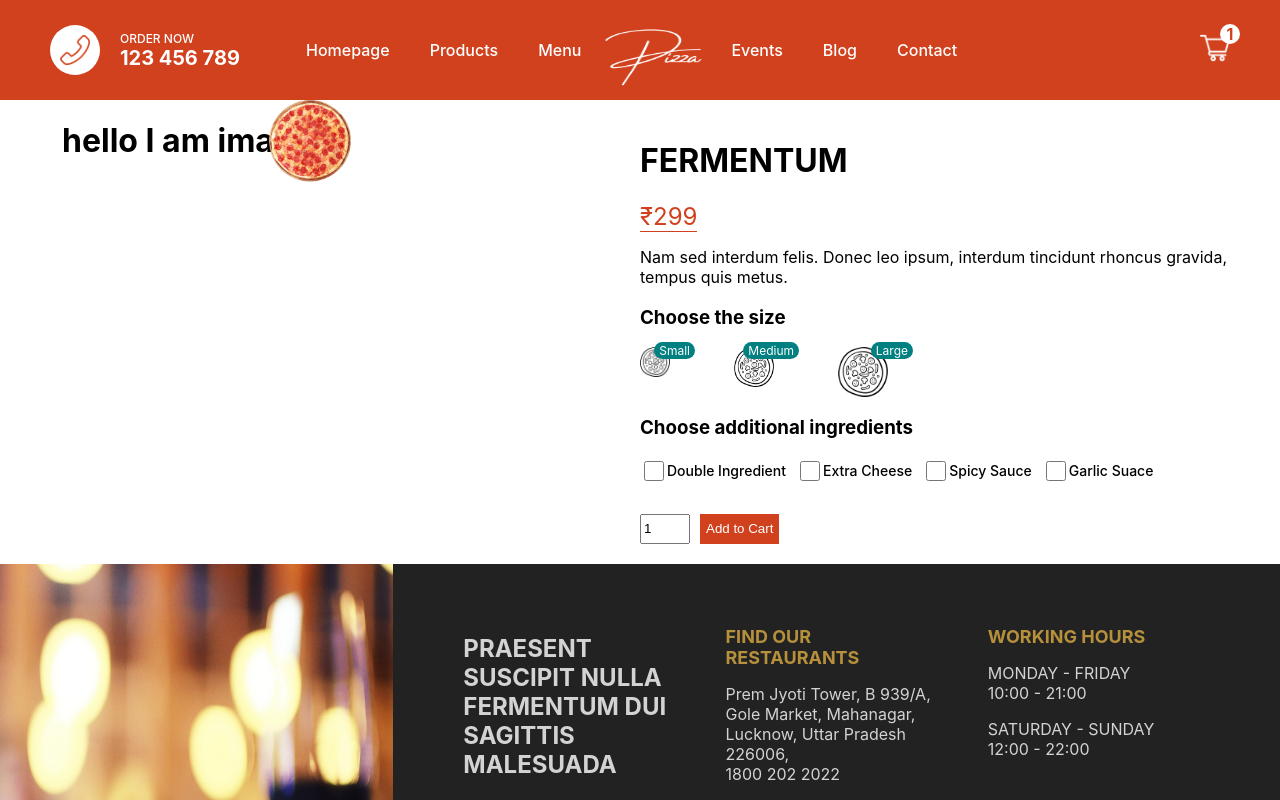
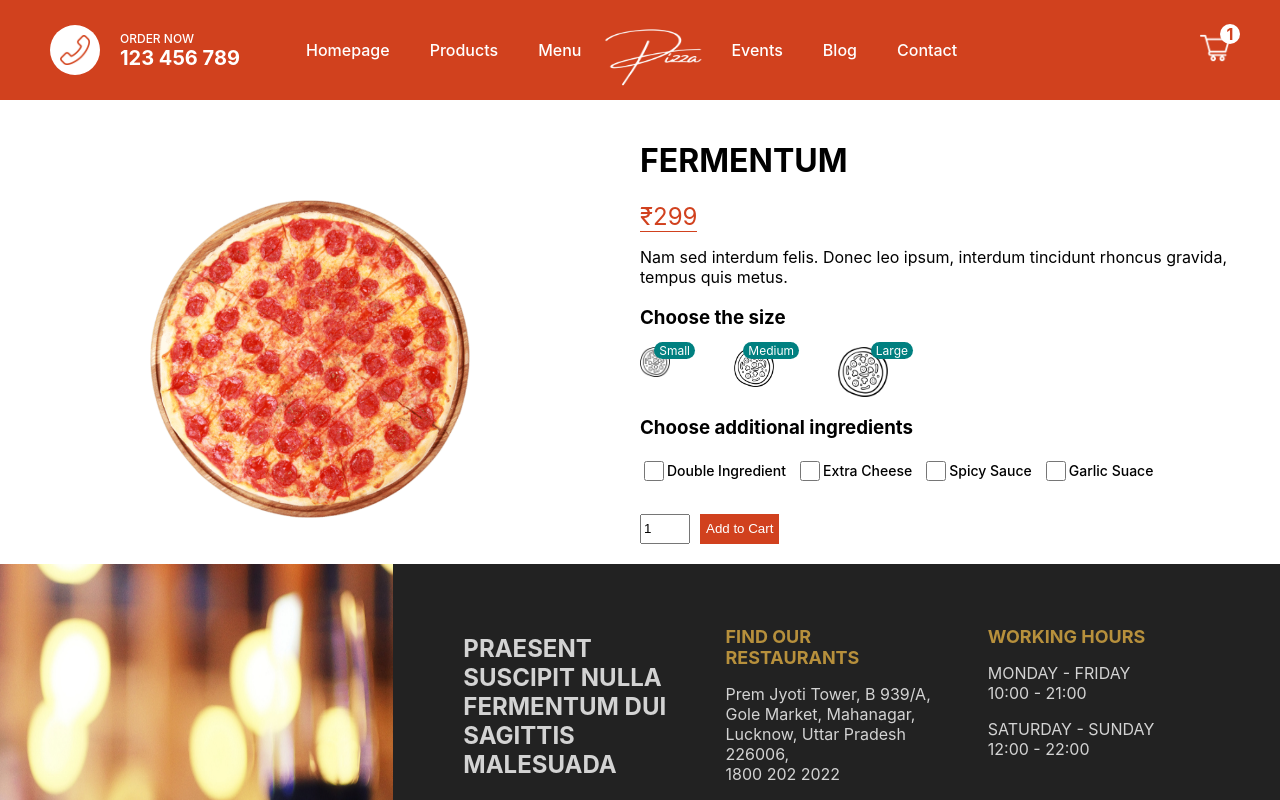
Before and after one commit to Vaibhav-afk/pizza, a Next.js app: page /product/1 in a window 1280 px wide. Shown: the top 800 px of the page. Built offline with nearby package versions, Linux system fonts and the light colour scheme.

Commit message:
completed

```diff
--- a/pages/product/[id].jsx
+++ b/pages/product/[id].jsx
@@ -16,7 +16,6 @@ export default function Product() {
     <div className={styles.container}>
       <div className={styles.left}>
         <div className={styles.imgContainer}>
-          <h1>hello I am image</h1>
           <Image src={pizza.img} objectFit="contain" layout="fill" alt="" />
         </div>
       </div>
--- a/styles/Navbar.module.css
+++ b/styles/Navbar.module.css
@@ -34,6 +34,7 @@
 
 .cart {
     position: relative;
+    cursor: pointer;
 }
 
 .counter {
@@ -78,4 +79,5 @@
 .listItem {
     margin: 20px;
     font-weight: 500;
+    cursor: pointer;
 }
--- a/styles/Product.module.css
+++ b/styles/Product.module.css
@@ -18,8 +18,9 @@
 
 .imgContainer {
     width: 80%;
-    height: 80%;
-    position: relative;
+    height: 40%;
+    top:200px;
+    position:absolute;
 }
 
 .price {
```
